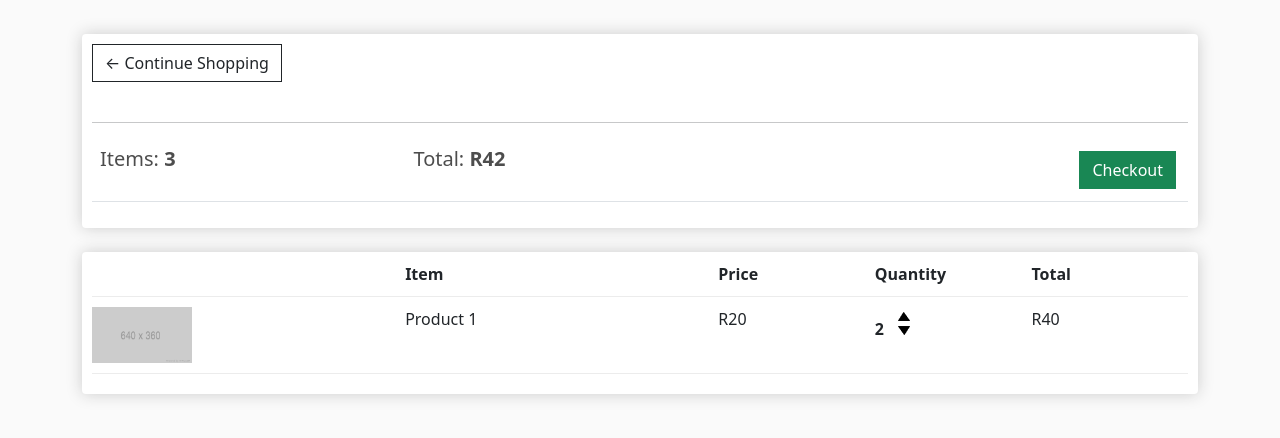
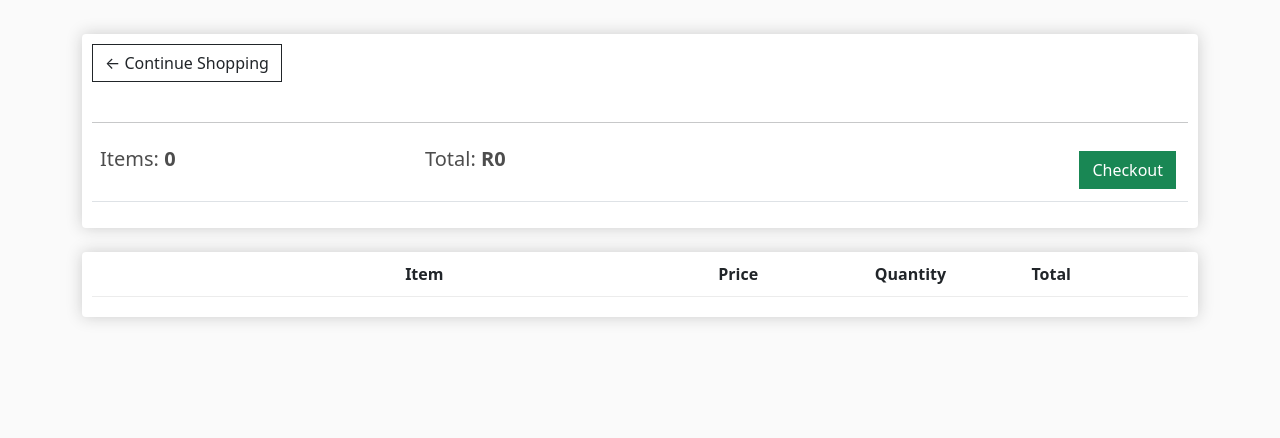
Before and after one commit to DANIELKNYSNA/An-ecommerce-site-in-django, a Django app: page /cart/ in a window 1280 px wide. Shown: the part 57-495 px from the top of the page. Run offline with Django 4.2, Linux system fonts and the light colour scheme; lists and menus that the app fills with data are empty.

Commit message:
Setting the dynamic data in the cart

```diff
--- a/store/templates/store/cart.html
+++ b/store/templates/store/cart.html
@@ -11,10 +11,10 @@
       <table class="table">
         <tr>
           <th>
-            <h5>Items: <strong>3</strong></h5>
+            <h5>Items: <strong>{{order.get_cart_items}}</strong></h5>
           </th>
           <th>
-            <h5>Total: <strong>R42</strong></h5>
+            <h5>Total: <strong>R{{order.get_cart_total}}</strong></h5>
           </th>
           <th>
             <a class="btn btn-success" style="float: right; margin: 0.25rem" href="{% url 'checkout' %}">Checkout</a>
@@ -31,19 +31,21 @@
         <div style="flex:1"><strong>Quantity</strong></div>
         <div style="flex:1"><strong>Total</strong></div>
       </div>
+      {% for item in items %}
       <div class="cart-row">
-        <div style="flex:2"><img class="row-image" src="{% static 'images/placeholder.png' %}" alt=""></div>
-        <div style="flex:2">Product 1</div>
-        <div style="flex:1">R20</div>
+        <div style="flex:2"><img class="row-image" src="{{item.product.imageUrl}}" alt=""></div>
+        <div style="flex:2">{{item.product.name}}</div>
+        <div style="flex:1">R{{item.product.price}}</div>
         <div style="flex:1">
-          <p class="quantity">2</p>
+          <p class="quantity">{{item.quantity}}</p>
           <div class="quantity">
             <img class="chg-quantity" src="{% static 'images/arrow-up.png' %}" alt="">
             <img class="chg-quantity" src="{% static 'images/arrow-down.png' %}" alt="">
           </div>
         </div>
-        <div style="flex:1">R40</div>
+        <div style="flex:1">R{{item.get_total}}</div>
       </div>
+      {% endfor %}
     </div>
   </div>
 </div>
--- a/store/views.py
+++ b/store/views.py
@@ -8,7 +8,15 @@ def store(request):
   return render(request, 'store/store.html', context)
 
 def cart(request):
-  context ={}
+  if request.user.is_authenticated:
+    customer = request.user.customer
+    order, created = Order.objects.get_or_create(customer=customer, complete=False)
+    items = order.orderitem_set.all()
+  else:
+    items = []
+    order = {'get_cart_total': 0, 'get_cart_items': 0}
+
+  context ={'items': items, 'order': order}
   return render(request, 'store/cart.html', context)
 
 def checkout(request):
```
Also changed, not shown: store/models.py (+17 -0 lines), db.sqlite3.
